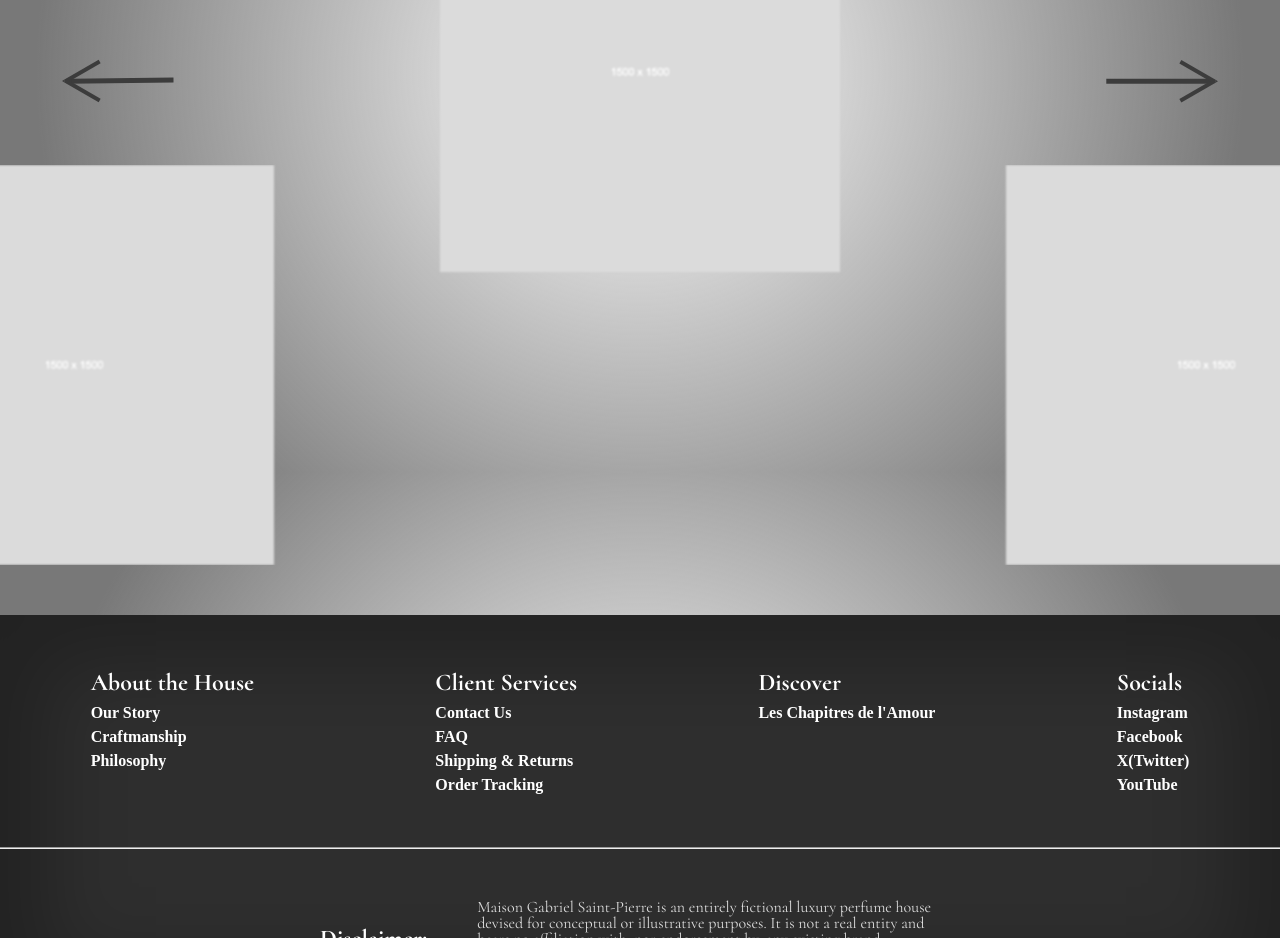
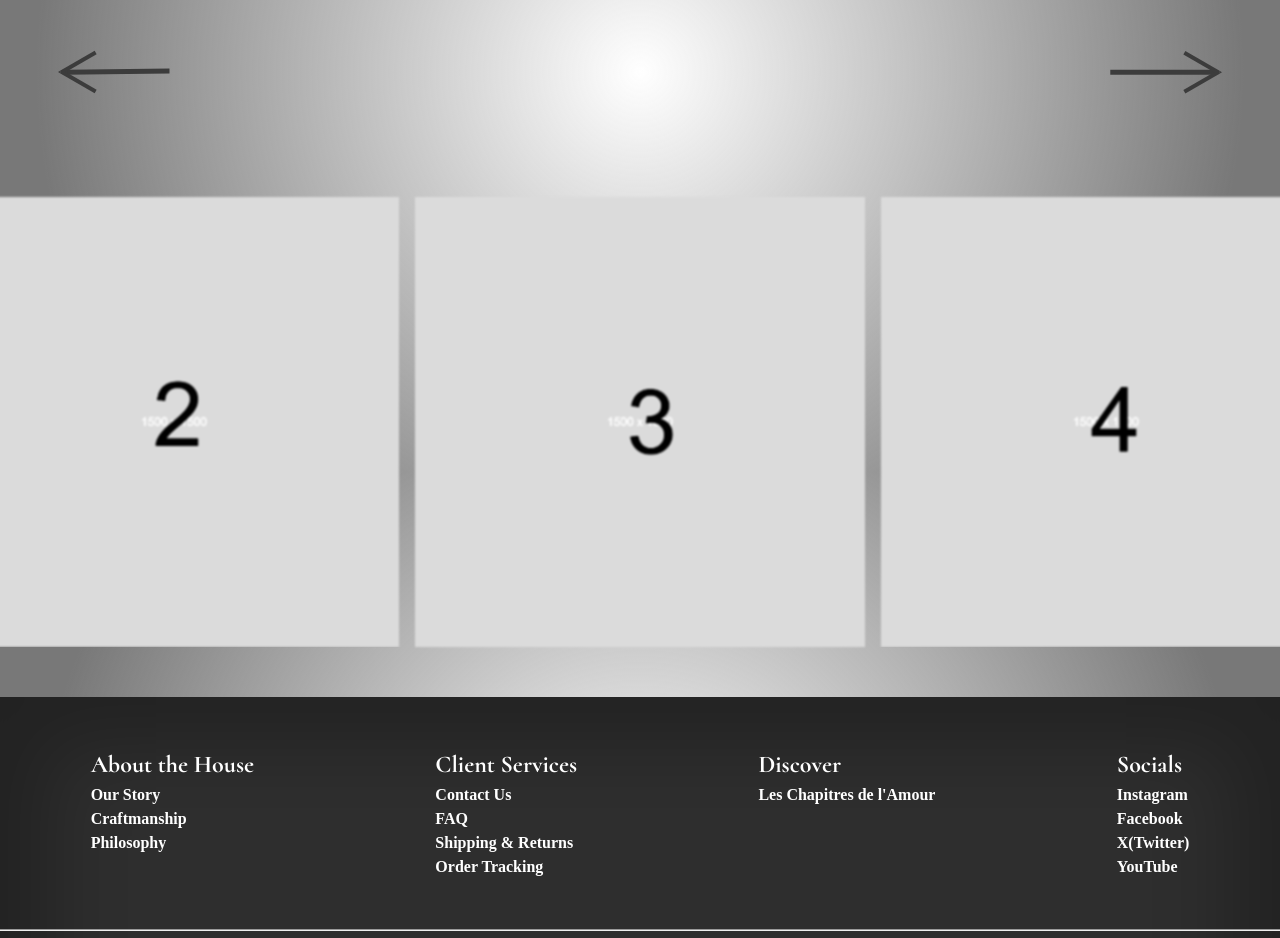
Before and after one commit to pmrna/mgsp, a plain HTML site: page index.html in a window 1280 px wide. Shown: the part 328-1266 px from the top of the page. Drawn offline with Linux system fonts and the light colour scheme; a script that the page names is missing; a web font is replaced by a local one.

Commit message:
feat: carousel layout

```diff
--- a/index.html
+++ b/index.html
@@ -36,35 +36,22 @@
           <img src="./public/assets/right-arrow.svg" />
         </button>
       </div>
-      <div class="carousel">
-        <img
-          id="first-image"
-          class="carousel-img"
-          src="./public/imgs/placeholder.png"
-        />
-        <img
-          id="second-image"
-          class="carousel-img"
-          src="./public/imgs/placeholder.png"
-        />
-        <div class="spacer"></div>
-        <div class="center-wrapper">
-          <img
-            id="center-img"
-            class="carousel-img"
-            src="./public/imgs/placeholder.png"
-          />
+      <div class="carousel-container">
+        <div class="carousel-wrapper">
+          <div class="carousel">
+            <img class="carousel-img" src="./public/imgs/placeholder1.png" />
+            <img class="carousel-img" src="./public/imgs/placeholder2.png" />
+            <div class="carousel-placeholder"></div>
+            <img class="carousel-img" src="./public/imgs/placeholder4.png" />
+            <img class="carousel-img" src="./public/imgs/placeholder5.png" />
+          </div>
         </div>
-        <img
-          id="fourth-image"
-          class="carousel-img"
-          src="./public/imgs/placeholder.png"
-        />
-        <img
-          id="fifth-image"
-          class="carousel-img"
-          src="./public/imgs/placeholder.png"
-        />
+
+        <div class="carousel-popout">
+          <div class="popout-img">
+            <img class="carousel-img" src="./public/imgs/placeholder3.png" />
+          </div>
+        </div>
       </div>
     </main>
     <footer>
@@ -94,8 +81,7 @@
           <li><a>YouTube</a></li>
         </div>
       </div>
-
-      <hr class="divider"></div>
+      <hr class="divider" />
       <div class="footer-disclaimer">
         <h2>Disclaimer:</h2>
         <p>
--- a/styles/styles.css
+++ b/styles/styles.css
@@ -55,8 +55,8 @@ body {
 }
 
 main {
+  width: 100%;
   height: 100%;
-  width: 100%;
   display: flex;
   flex-direction: column;
 }
@@ -102,49 +102,73 @@ main {
   grid-column: -1;
 }
 
+.carousel-container {
+  position: relative;
+  width: 100%;
+  height: 500px;
+  margin-bottom: 3.125rem;
+}
+
+.carousel-wrapper {
+  overflow-x: hidden;
+  position: relative;
+  height: 100%;
+}
+
 .carousel {
-  height: 100%;
-  max-width: 100%;
-  max-height: 100%;
   display: flex;
-  align-items: end;
   justify-content: center;
   column-gap: 1rem;
-  margin-bottom: 50px;
-  overflow: hidden;
+  padding: 0;
+  flex: 1 0 auto;
+  position: relative;
+  height: 100%;
+  align-items: flex-end;
 }
 
 .carousel-img {
-  width: 400px;
-  height: 400px;
+  object-fit: cover;
+  height: 450px;
+  width: 450px;
   filter: contrast(120%) blur(1px);
+  flex-shrink: 0;
 }
 
-.center-wrapper {
-  z-index: 10;
-  min-width: max-content;
-  position: absolute;
-  bottom: 25%;
-  overflow: visible;
+.carousel-placeholder {
+  width: 450px;
+  flex-shrink: 0;
 }
 
-.spacer {
-  visibility: hidden;
-  margin-left: 350px;
-  margin-right: 350px;
+.carousel-popout {
+  position: absolute;
+  top: 0;
+  left: 50%;
+  transform: translateX(-50%);
+  pointer-events: none;
+  z-index: 10;
+  bottom: 0;
+  display: flex;
+  align-items: end;
+  height: 100%;
+  /* max-height: 50%; */
+  justify-content: center;
 }
 
-.active {
-  filter: none;
+.popout-img.active {
+  transform: scale(1.5);
+  z-index: 10;
   position: relative;
-  transform: scale(1.7);
+  bottom: 25%;
   box-shadow: rgba(0, 0, 0, 0.5) 5px 8px 13px;
 }
 
-button {
-  width: fit-content;
-  height: fit-content;
-  padding: 10px;
+.popout-img.active > img {
+  filter: contrast(120%) blur(0px);
+}
+
+.carousel-placeholder.active {
+  margin-left: 8rem;
+  margin-right: 8rem;
 }
 
 footer {
```
Also changed, not shown: public/imgs/placeholder.png (deleted), public/imgs/placeholder1.png (added), public/imgs/placeholder2.png (added), public/imgs/placeholder3.png (added), public/imgs/placeholder4.png (added), public/imgs/placeholder5.png (added).
